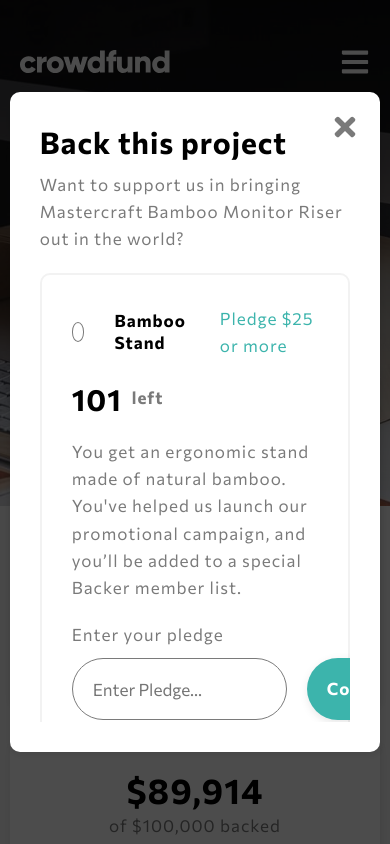
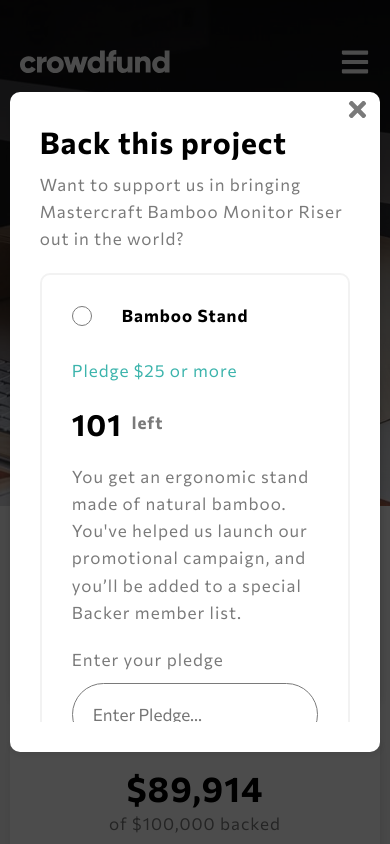
Before and after one commit to freetart/FEM-crowdfunding-product-page, a React (Create React App) app: page / in a window 390 px wide. Both pictures are taken after a click on the button "Back this project". Shown: the top 844 px of the page. Built offline with nearby package versions, Linux system fonts and the light colour scheme.

Commit message:
made main modal responsive

```diff
--- a/src/components/MainModal.js
+++ b/src/components/MainModal.js
@@ -5,6 +5,7 @@
 import Card from "../components/styledElements/Card";
 import ModalPledge from "../components/ModalPledge";
 import pledgeData from "../data";
+import Responsive from "../abstracts/Responsive";
 
 const Container = styled.div`
   overflow-y: scroll;
@@ -17,11 +18,20 @@
     right: 2rem;
     border: 0;
     background: transparent;
+
+    ${Responsive.md`
+    top: 0.5rem;
+    right: 1rem;
+    `}
   }
 
   .modal-icon {
     color: var(--darkGray);
     font-size: var(--md);
+
+    ${Responsive.md`
+    font-size: var(--sm);
+    `}
   }
 
   .modal-title {
--- a/src/components/ModalPledge.js
+++ b/src/components/ModalPledge.js
@@ -1,6 +1,7 @@
 import styled from "styled-components";
 import Button from "../components/styledElements/Button";
 import { headingStyles, textStyles, flexCenter } from "../abstracts/Mixins";
+import Responsive from "../abstracts/Responsive";
 
 const Container = styled.div`
   border: 0.2rem solid var(--lightGray);
@@ -49,6 +50,7 @@
   .modal-pledge-header-left {
     display: flex;
     align-items: center;
+    flex-wrap: wrap;
     gap: 3rem;
   }
 
@@ -92,6 +94,11 @@
     color: var(--black);
   }
 
+  .modal-pledge-footer {
+    display: flex;
+    flex-wrap: wrap;
+  }
+
   .modal-pledge-footer-desc {
     ${textStyles}
     font-size: var(--xxs);
@@ -100,6 +107,7 @@
 
   .modal-pledge-footer-btns {
     display: flex;
+    flex-wrap: wrap;
     gap: 2rem;
   }
 
@@ -110,6 +118,11 @@
     font-size: var(--xxs);
     outline: 0;
     transition: var(--mainTransition);
+    padding: 2rem;
+
+    ${Responsive.md`
+    width: 100%;
+    `}
 
     &:hover,
     &:focus {
--- a/src/components/styledElements/Button.js
+++ b/src/components/styledElements/Button.js
@@ -16,6 +16,10 @@
     css`
       background-color: var(--moderateCyan);
       color: var(--white);
+
+      ${Responsive.md`
+      width: 100%;
+      `}
 
       &:hover,
       &:focus {
@@ -52,6 +56,10 @@
       background-color: var(--darkGray);
       color: var(--white);
       cursor: not-allowed;
+
+      ${Responsive.md`
+      width: 100%;
+      `}
     `}
 `;
 
```
